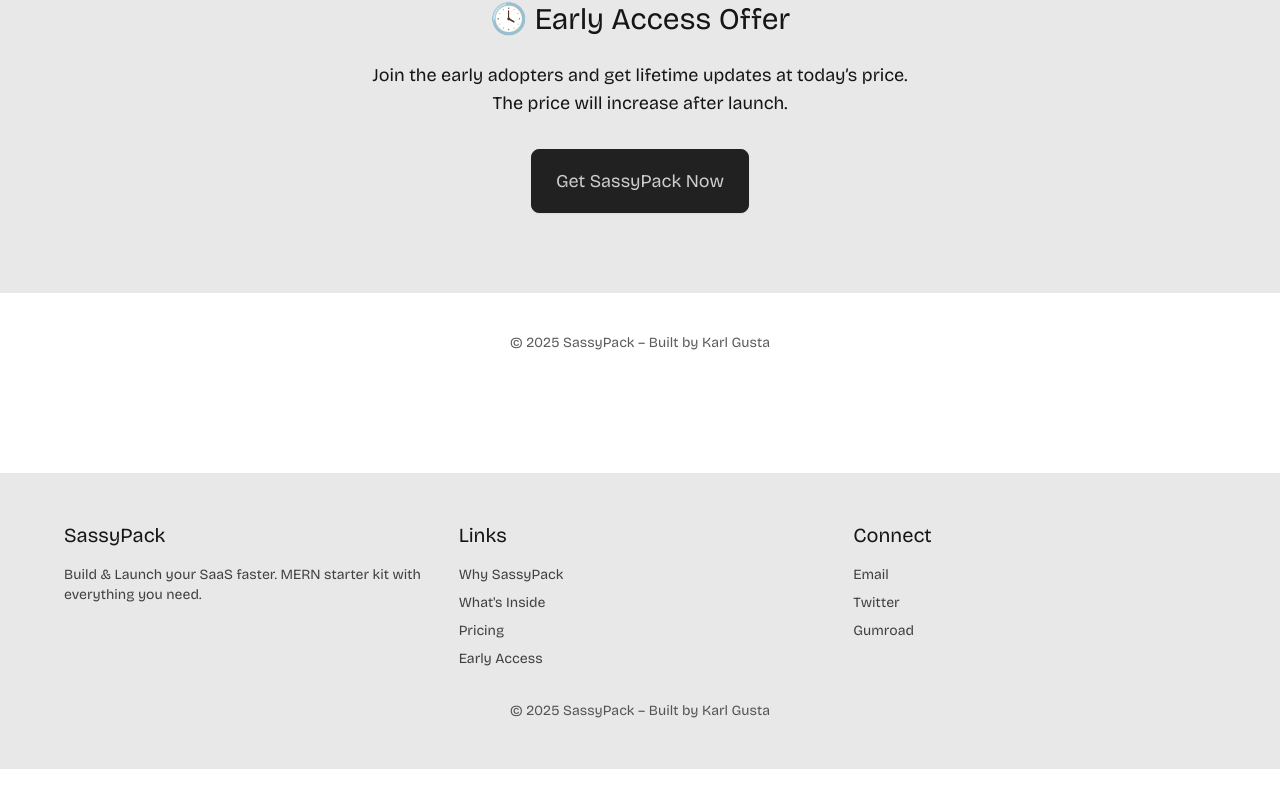
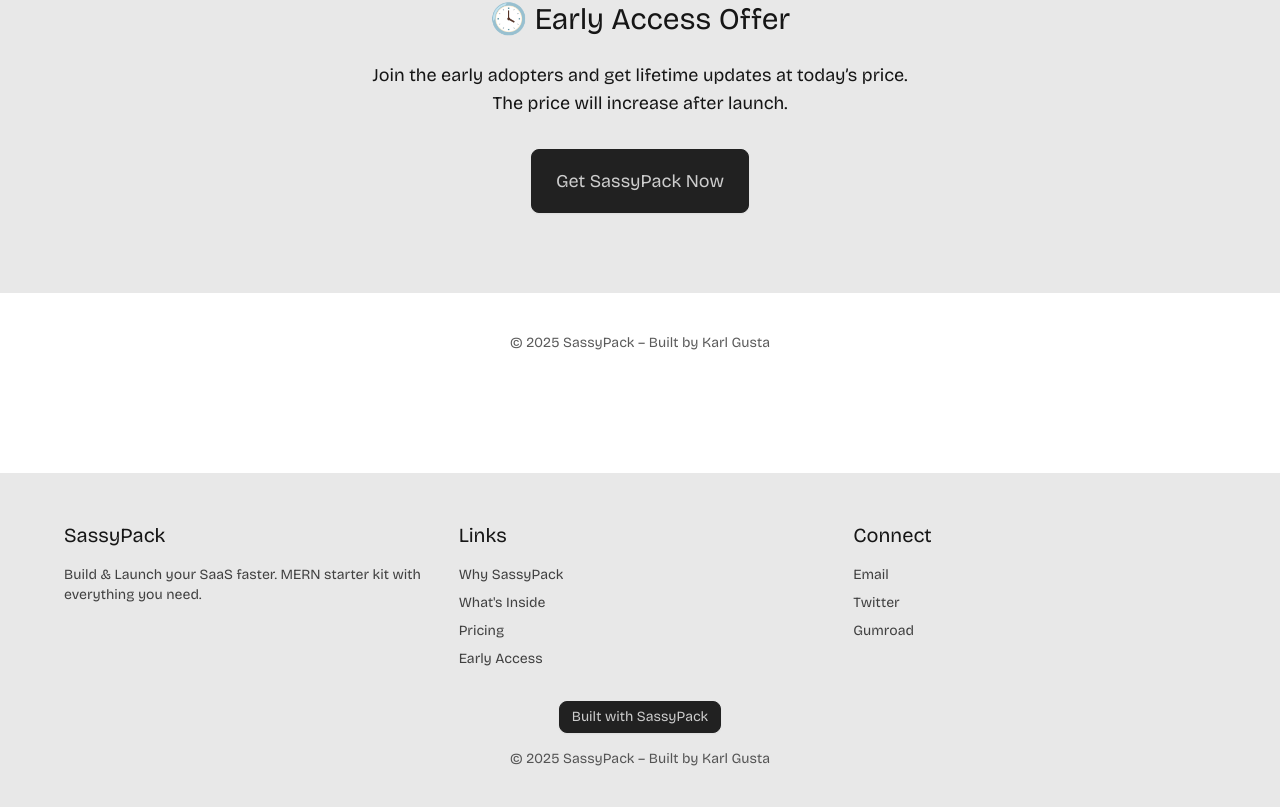
Before and after one commit to KarlGusta/sassypack, a React (Create React App) app: page / in a window 1280 px wide. Shown: the part 2699-3506 px from the top of the page. Before the commit the page ends 3468 px from the top, so only its background shows below. Built offline with nearby package versions, Linux system fonts and the light colour scheme.

Commit message:
Add built with SassyPack

```diff
--- a/src/components/Footer.jsx
+++ b/src/components/Footer.jsx
@@ -28,7 +28,20 @@ const Footer = () => {
           </ul>
         </div>
       </div>
-      <div className="mt-8 text-center text-sm opacity-70">
+
+      {/* Built with SassyPack Button */}
+      <div className="mt-8 text-center">
+        <a
+          href="https://sassypack.collabtower.com"
+          target="_blank"
+          rel="noreferrer"
+          className="btn btn-sm btn-primary"
+        >
+          Built with SassyPack
+        </a>
+      </div>
+
+      <div className="mt-4 text-center text-sm opacity-70">
         © {new Date().getFullYear()} SassyPack – Built by Karl Gusta
       </div>
     </footer>
```
